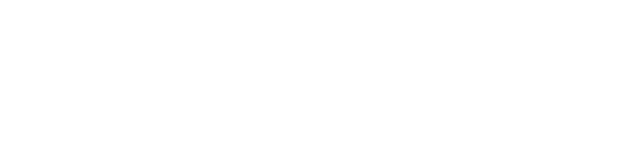
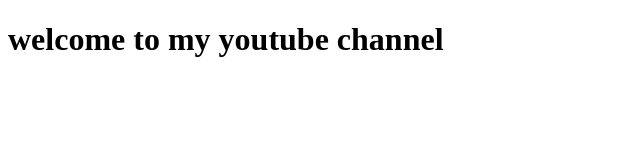
Before and after one commit to Daphyk/Daphyk2, a plain HTML site: page index.html in a window 1280 px wide. Shown: the whole page, without its empty margins (0-640 px from the left). Drawn offline with Linux system fonts and the light colour scheme.

Commit message:
Update index.html

```diff
--- a/index.html
+++ b/index.html
@@ -7,6 +7,6 @@
     <title>Daphyk Document the year 20222 </title>
 </head>
 <body>
-
+    <h1>welcome to my youtube channel </h1>
 </body>
 </html>
```
